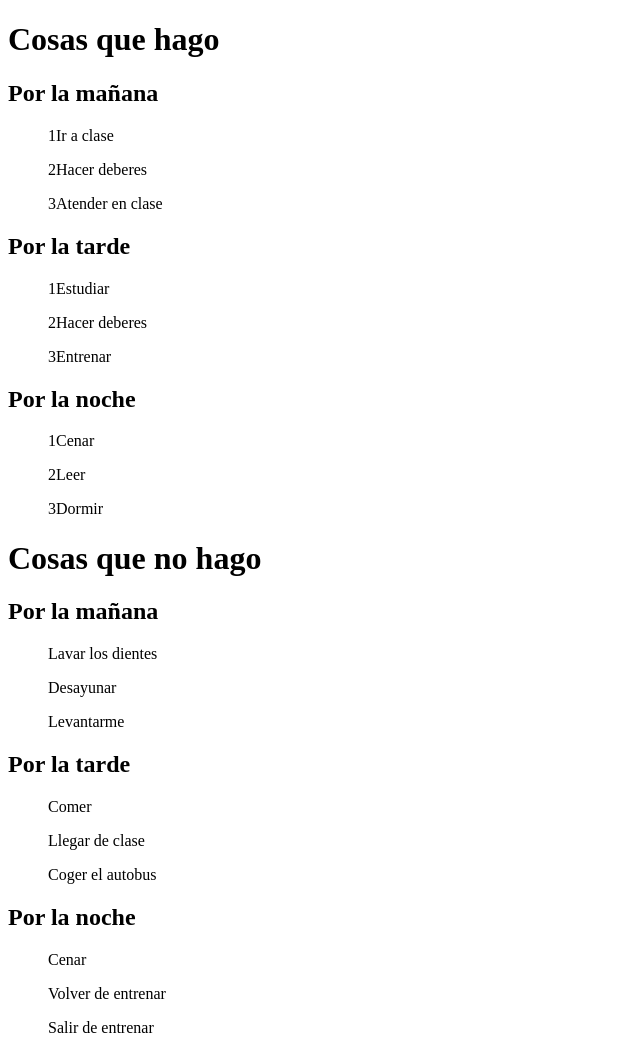
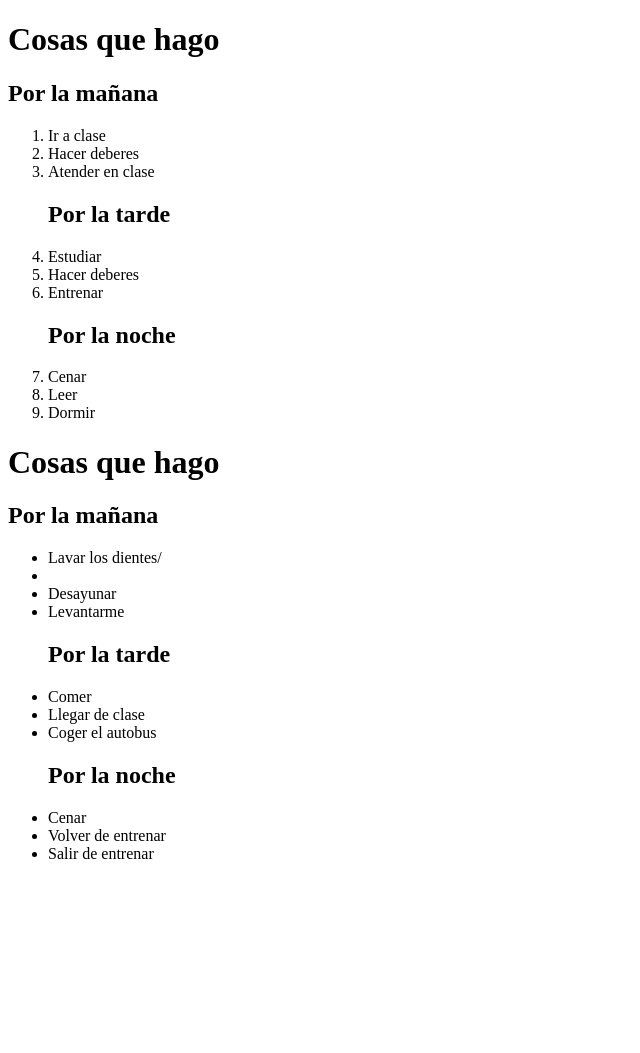
Before and after one commit to erikgs00/erikgs00.github.io, a plain HTML site: page ejercicios/Ej_4.html in a window 1280 px wide. Shown: the whole page, without its empty margins (0-640 px from the left). After the commit the page ends 879 px from the top, so only its background shows below. Drawn offline with Linux system fonts and the light colour scheme.

Commit message:
Update Ej_4.html

```diff
--- a/ejercicios/Ej_4.html
+++ b/ejercicios/Ej_4.html
@@ -8,64 +8,54 @@
         <h1>Cosas que hago</h1>
         <h2>Por la mañana</h2>
         <ol>
-            1Ir a clase
+            <li>Ir a clase</li>
+
+        <li> Hacer deberes </li>
+        <li>Atender en clase</li>
+        <h2>Por la tarde</h2>
+       <li> Estudiar </li>
+       <li> Hacer deberes </li>
+
+            <li>Entrenar</li>
+
+        <h2>Por la noche</h2>
+
+            <li>Cenar</li>
+
+
+            <li>Leer</li>
+            <li>Dormir</li>
         </ol>
-        <ol>
-            2Hacer deberes
-        </ol>
-        <ol>
-            3Atender en clase
-        </ol>
-        <h2>Por la tarde</h2>
-        <ol>
-            1Estudiar
-        </ol>
-        <ol>
-            2Hacer deberes
-        </ol>
-        <ol>
-            3Entrenar
-        </ol>
-        <h2>Por la noche</h2>
-        <ol>
-            1Cenar
-        </ol>
-        <ol>
-            2Leer
-        </ol>
-        <ol>
-            3Dormir
-        </ol>
-        <h1>Cosas que no hago</h1>
+        <h1>Cosas que hago</h1>
         <h2>Por la mañana</h2>
         <ul>
-            Lavar los dientes
-        </ul>
-        <ul>
-            Desayunar
-        </ul>
-        <ul>
-            Levantarme
-        </ul>
+            <li>Lavar los dientes/<li>
+
+
+           <li> Desayunar</li>
+
+
+           <li> Levantarme</li>
+
         <h2>Por la tarde</h2>
-        <ul>
-            Comer
-        </ul>
-        <ul>
-            Llegar de clase
-        </ul>
-        <ul>
-            Coger el autobus
-        </ul>
+
+           <li>Comer</li>
+
+
+            <li>Llegar de clase</li>
+
+
+           <li> Coger el autobus</li>
+
         <h2>Por la noche</h2>
-        <ul>
-            Cenar
-        </ul>
-        <ul>
-            Volver de entrenar
-        </ul>
-        <ul>
-            Salir de entrenar
+
+            <li>Cenar</li>
+
+
+           <li> Volver de entrenar</li>
+
+
+           <li> Salir de entrenar</li>
         </ul>
     </body>
 </html>
```
